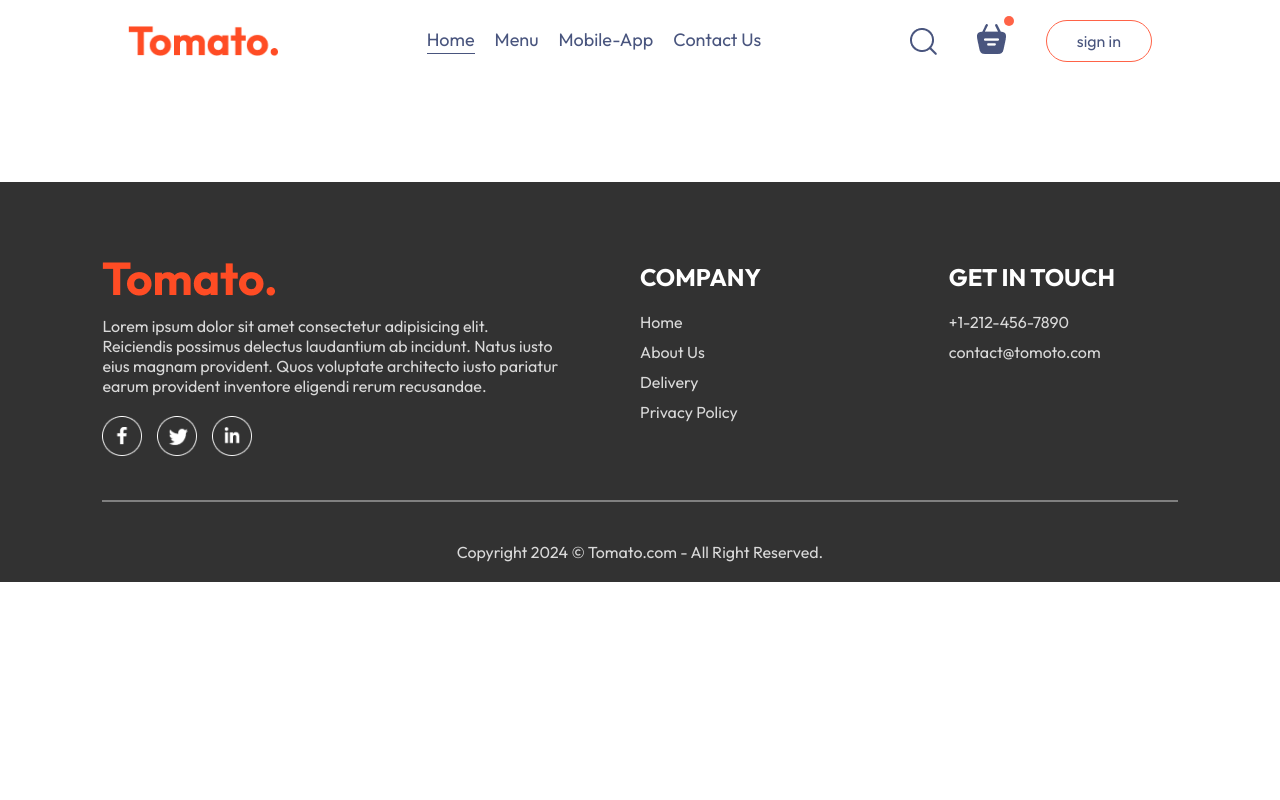
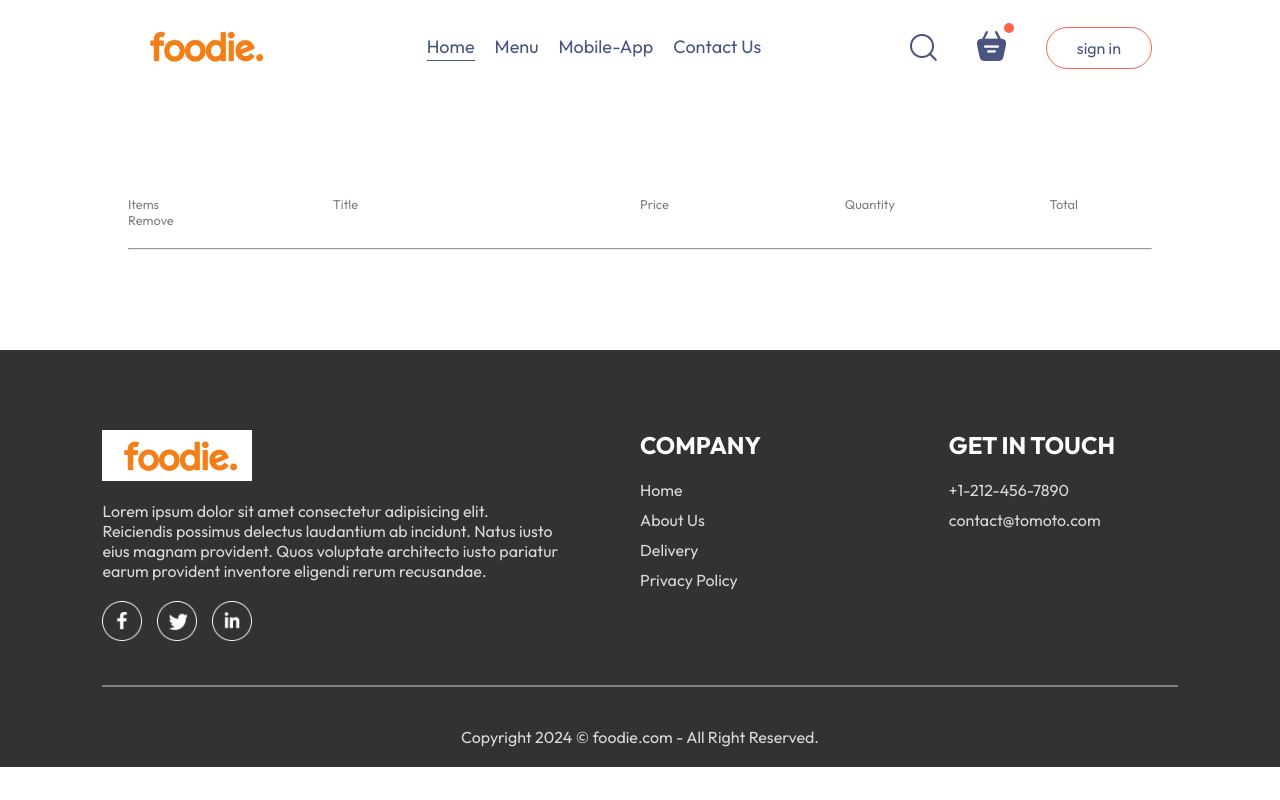
Before and after one commit to supreetvajjarmatti/food-delivery, a React (Vite) app in the folder food-del/frontend/: page /Cart in a window 1280 px wide. Built offline with nearby package versions, Linux system fonts and the light colour scheme.

Commit message:
cart page

```diff
--- a/food-del/frontend/src/assets/assets.js
+++ b/food-del/frontend/src/assets/assets.js
@@ -1,4 +1,5 @@
 import basket_icon from './basket_icon.png'
+import foodie from './foodie.jpg'
 import logo from './logo.png'
 import header_img from './header_img.png'
 import search_icon from './search_icon.png'
@@ -61,6 +62,7 @@
 import parcel_icon from './parcel_icon.png'
 
 export const assets = {
+    foodie,
     logo,
     basket_icon,
     header_img,
--- a/food-del/frontend/src/components/Footer/Footer.css
+++ b/food-del/frontend/src/components/Footer/Footer.css
@@ -8,6 +8,9 @@
     padding: 20px 8vw;
     padding-top: 80px;
     margin-top: 100px;
+}
+.footer .logo{
+    width: 150px;
 }
 .footer-content{
     width: 100%;
--- a/food-del/frontend/src/components/Footer/Footer.jsx
+++ b/food-del/frontend/src/components/Footer/Footer.jsx
@@ -7,7 +7,7 @@
     <div className='footer' id='footer'>
         <div className="footer-content">
             <div className="footer-content-left">
-                <img src={assets.logo} alt="" />
+                <img className='logo' src={assets.foodie} alt="" />
                 <p>Lorem ipsum dolor sit amet consectetur adipisicing elit. Reiciendis possimus delectus laudantium ab incidunt. Natus iusto eius magnam provident. Quos voluptate architecto iusto pariatur earum provident inventore eligendi rerum recusandae.</p>
                 <div className="footer-social-icons">
                     <img src={assets.facebook_icon} alt="" />
@@ -34,7 +34,7 @@
         </div>
       <hr />
       <p className="footer-copyright">
-        Copyright 2024 © Tomato.com - All Right Reserved.
+        Copyright 2024 © foodie.com - All Right Reserved.
       </p>
     </div>
   )
--- a/food-del/frontend/src/components/Navbar/Navbar.jsx
+++ b/food-del/frontend/src/components/Navbar/Navbar.jsx
@@ -11,7 +11,7 @@
 
   return (
     <div className='navbar'>
-        <img src={assets.logo} alt="" className='logo' />
+        <Link to='/'><img src={assets.foodie} alt="" className='logo' /></Link>
         <ul className="navbar-menu">
             <Link to='/' onClick={()=>setMenu("home")} className={menu==="home"?"active":""}>Home</Link>
             <a href='#explore-menu' onClick={()=>setMenu("menu")} className={menu==="menu"?"active":""}>Menu</a>
@@ -21,7 +21,7 @@
         <div className="navbar-right">
             <img src={assets.search_icon} alt="" />
             <div className="navbar-search-icon">
-                <img src={assets.basket_icon} alt="" />
+                <Link to='/cart'><img src={assets.basket_icon} alt="" /></Link>
                 <div className="dot"></div>
             </div>
             <button onClick={()=>setShowLogin(true)}>sign in</button>
--- a/food-del/frontend/src/pages/Cart/Cart.css
+++ b/food-del/frontend/src/pages/Cart/Cart.css
@@ -0,0 +1,17 @@
+.cart{
+    margin-top: 100px;
+}
+.cart-items-title{
+    display: grid;
+    grid-template-columns: 1fr 1.5fr 1fr 1fr 0.5fr;
+    align-items: center;
+    color: grey;
+    font-size: max(1vw,12px);
+}
+.cart-items-item{
+    margin: 10px 0px;
+    color: black;
+}
+.cart-items-item img{
+    width: 50px;
+}
--- a/food-del/frontend/src/pages/Cart/Cart.jsx
+++ b/food-del/frontend/src/pages/Cart/Cart.jsx
@@ -1,9 +1,41 @@
-import React from 'react'
+import React, { useContext } from 'react'
 import './Cart.css'
+import { StoreContext } from '../../context/StoreContext'
+const Cart = () => {
 
-const Cart = () => {
+const {cartItems,food_list,removeFromCart} = useContext(StoreContext)
+
   return (
-    <div>
+    <div className='cart'>
+      <div className="cart-items">
+        <dic className="cart-items-title">
+          <p>Items</p>
+          <p>Title</p>
+          <p>Price</p>
+          <p>Quantity</p>
+          <p>Total</p>
+          <p>Remove</p>
+        </dic>
+        <br />
+        <hr />
+        {food_list.map((item,index)=>{
+          if(cartItems[item._id]>0)
+          {
+            return(
+              <div><div className="cart-items-title cart-items-item">
+              <img src={item.image} alt="" />
+              <p>{item.name}</p>
+              <p>{item.price}</p>
+              <p>{cartItems[item._id]}</p>
+              <p>{item.price*cartItems[item._id]}</p>
+              <p>x</p>
+            </div>
+            <hr /></div>
+
+            )
+          }
+        })}
+      </div>
 
     </div>
   )
```
Also changed, not shown: food-del/frontend/src/assets/foodie.jpg (added).
